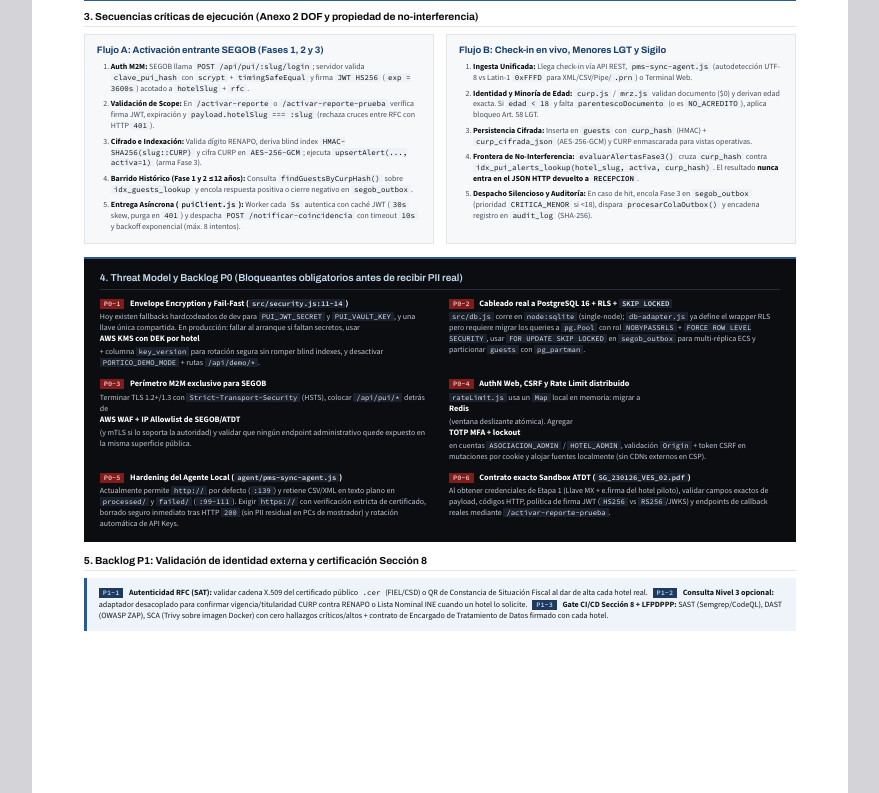
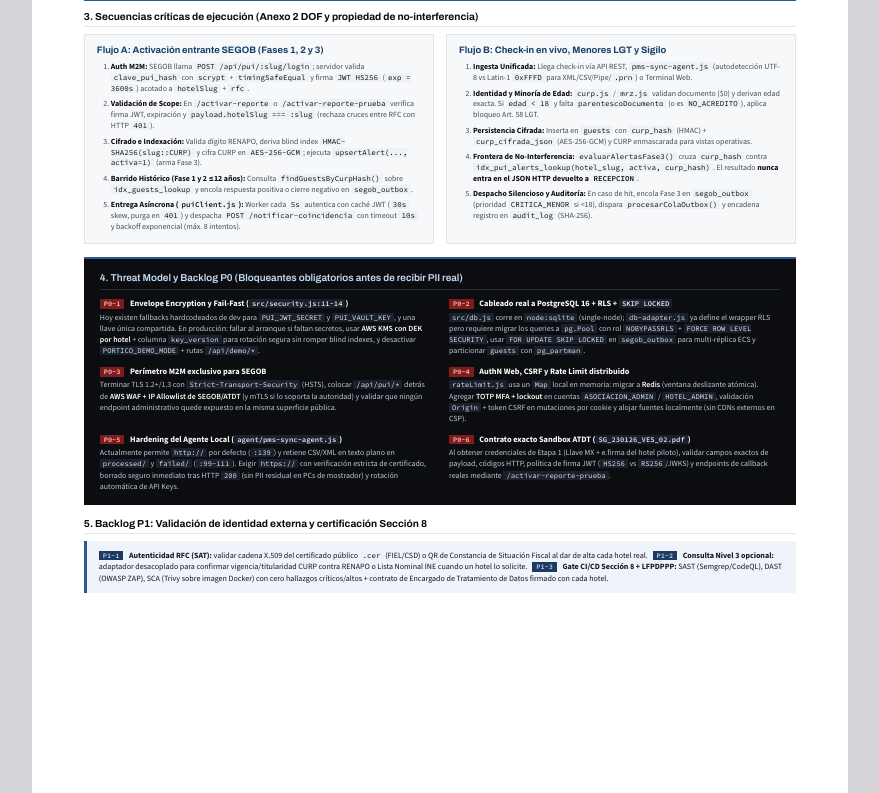
Before and after one commit to jesusoldekamp-hue/portico-hospitality, a website: page docs/arquitectura-tecnica-ingenieria.html in a window 1280 px wide. Shown: the part 1133-1926 px from the top of the page, without its empty margins (200-1079 px from the left). Drawn offline with nearby package versions, Linux system fonts and the light colour scheme.

Commit message:
Fix inline bold wrapping and SVG padding in Engineering Architecture PDF

```diff
--- a/docs/arquitectura-tecnica-ingenieria.html
+++ b/docs/arquitectura-tecnica-ingenieria.html
@@ -252,11 +252,17 @@
         color: #c1c9d6;
       }
 
-      .threat-item strong {
+      .threat-title {
         display: block;
         color: #ffffff;
         font-size: 8.3px;
-        margin-bottom: 1.5px;
+        font-weight: 700;
+        margin-bottom: 2px;
+      }
+
+      .threat-item strong {
+        color: #ffffff;
+        font-weight: 600;
       }
 
       .threat-item code {
@@ -426,8 +432,8 @@
               <text x="207" y="279" fill="#434a57" font-family="Source Code Pro, monospace" font-size="6.9">RLS (hotel_slug) + pg_partman</text>
 
               <rect x="16" y="295" width="364" height="31" rx="3" fill="#f8fafc" stroke="#e2e6ec" />
-              <text x="23" y="307" fill="#0b0d11" font-family="Source Code Pro, monospace" font-size="6.9">Tables: associations, hotels, users, sessions, pui_alerts, guests, segob_outbox, audit_log</text>
-              <text x="23" y="319" fill="#687080" font-family="Source Code Pro, monospace" font-size="6.9">Indexes: (hotel_slug, curp_hash) · (hotel_slug, activa, curp_hash) · purge_expired_guest_pii()</text>
+              <text x="23" y="307" fill="#0b0d11" font-family="Source Code Pro, monospace" font-size="6.5">Tables: associations, hotels, users, sessions, pui_alerts, guests, segob_outbox, audit_log</text>
+              <text x="23" y="319" fill="#687080" font-family="Source Code Pro, monospace" font-size="6.4">Indexes: (hotel_slug, curp_hash) · (hotel_slug, activa, curp_hash) · purge_expired_guest_pii()</text>
 
               <!-- BOUNDARY 4: SEGOB / ATDT -->
               <rect x="404" y="232" width="300" height="102" rx="4" fill="#eef4fa" stroke="#2a5b8f" stroke-width="1.2" />
@@ -540,27 +546,27 @@
           <h2>4. Threat Model y Backlog P0 (Bloqueantes obligatorios antes de recibir PII real)</h2>
           <div class="threat-grid">
             <div class="threat-item">
-              <strong><span class="tag-p0">P0-1</span> Envelope Encryption y Fail-Fast (<code>src/security.js:11-14</code>)</strong>
+              <div class="threat-title"><span class="tag-p0">P0-1</span> Envelope Encryption y Fail-Fast (<code>src/security.js:11-14</code>)</div>
               Hoy existen fallbacks hardcodeados de dev para <code>PUI_JWT_SECRET</code> y <code>PUI_VAULT_KEY</code>, y una llave única compartida. En producción: fallar al arranque si faltan secretos, usar <strong>AWS KMS con DEK por hotel</strong> + columna <code>key_version</code> para rotación segura sin romper blind indexes, y desactivar <code>PORTICO_DEMO_MODE</code> + rutas <code>/api/demo/*</code>.
             </div>
             <div class="threat-item">
-              <strong><span class="tag-p0">P0-2</span> Cableado real a PostgreSQL 16 + RLS + <code>SKIP LOCKED</code></strong>
+              <div class="threat-title"><span class="tag-p0">P0-2</span> Cableado real a PostgreSQL 16 + RLS + <code>SKIP LOCKED</code></div>
               <code>src/db.js</code> corre en <code>node:sqlite</code> (single-node); <code>db-adapter.js</code> ya define el wrapper RLS pero requiere migrar los queries a <code>pg.Pool</code> con rol <code>NOBYPASSRLS</code> + <code>FORCE ROW LEVEL SECURITY</code>, usar <code>FOR UPDATE SKIP LOCKED</code> en <code>segob_outbox</code> para multi-réplica ECS y particionar <code>guests</code> con <code>pg_partman</code>.
             </div>
             <div class="threat-item">
-              <strong><span class="tag-p0">P0-3</span> Perímetro M2M exclusivo para SEGOB</strong>
+              <div class="threat-title"><span class="tag-p0">P0-3</span> Perímetro M2M exclusivo para SEGOB</div>
               Terminar TLS 1.2+/1.3 con <code>Strict-Transport-Security</code> (HSTS), colocar <code>/api/pui/*</code> detrás de <strong>AWS WAF + IP Allowlist de SEGOB/ATDT</strong> (y mTLS si lo soporta la autoridad) y validar que ningún endpoint administrativo quede expuesto en la misma superficie pública.
             </div>
             <div class="threat-item">
-              <strong><span class="tag-p0">P0-4</span> AuthN Web, CSRF y Rate Limit distribuido</strong>
+              <div class="threat-title"><span class="tag-p0">P0-4</span> AuthN Web, CSRF y Rate Limit distribuido</div>
               <code>rateLimit.js</code> usa un <code>Map</code> local en memoria: migrar a <strong>Redis</strong> (ventana deslizante atómica). Agregar <strong>TOTP MFA + lockout</strong> en cuentas <code>ASOCIACION_ADMIN</code> / <code>HOTEL_ADMIN</code>, validación <code>Origin</code> + token CSRF en mutaciones por cookie y alojar fuentes localmente (sin CDNs externos en CSP).
             </div>
             <div class="threat-item">
-              <strong><span class="tag-p0">P0-5</span> Hardening del Agente Local (<code>agent/pms-sync-agent.js</code>)</strong>
+              <div class="threat-title"><span class="tag-p0">P0-5</span> Hardening del Agente Local (<code>agent/pms-sync-agent.js</code>)</div>
               Actualmente permite <code>http://</code> por defecto (<code>:139</code>) y retiene CSV/XML en texto plano en <code>processed/</code> y <code>failed/</code> (<code>:99-111</code>). Exigir <code>https://</code> con verificación estricta de certificado, borrado seguro inmediato tras HTTP <code>200</code> (sin PII residual en PCs de mostrador) y rotación automática de API Keys.
             </div>
             <div class="threat-item">
-              <strong><span class="tag-p0">P0-6</span> Contrato exacto Sandbox ATDT (<code>SG_230126_VES_02.pdf</code>)</strong>
+              <div class="threat-title"><span class="tag-p0">P0-6</span> Contrato exacto Sandbox ATDT (<code>SG_230126_VES_02.pdf</code>)</div>
               Al obtener credenciales de Etapa 1 (Llave MX + e.firma del hotel piloto), validar campos exactos de payload, códigos HTTP, política de firma JWT (<code>HS256</code> vs <code>RS256</code>/JWKS) y endpoints de callback reales mediante <code>/activar-reporte-prueba</code>.
             </div>
           </div>
```
